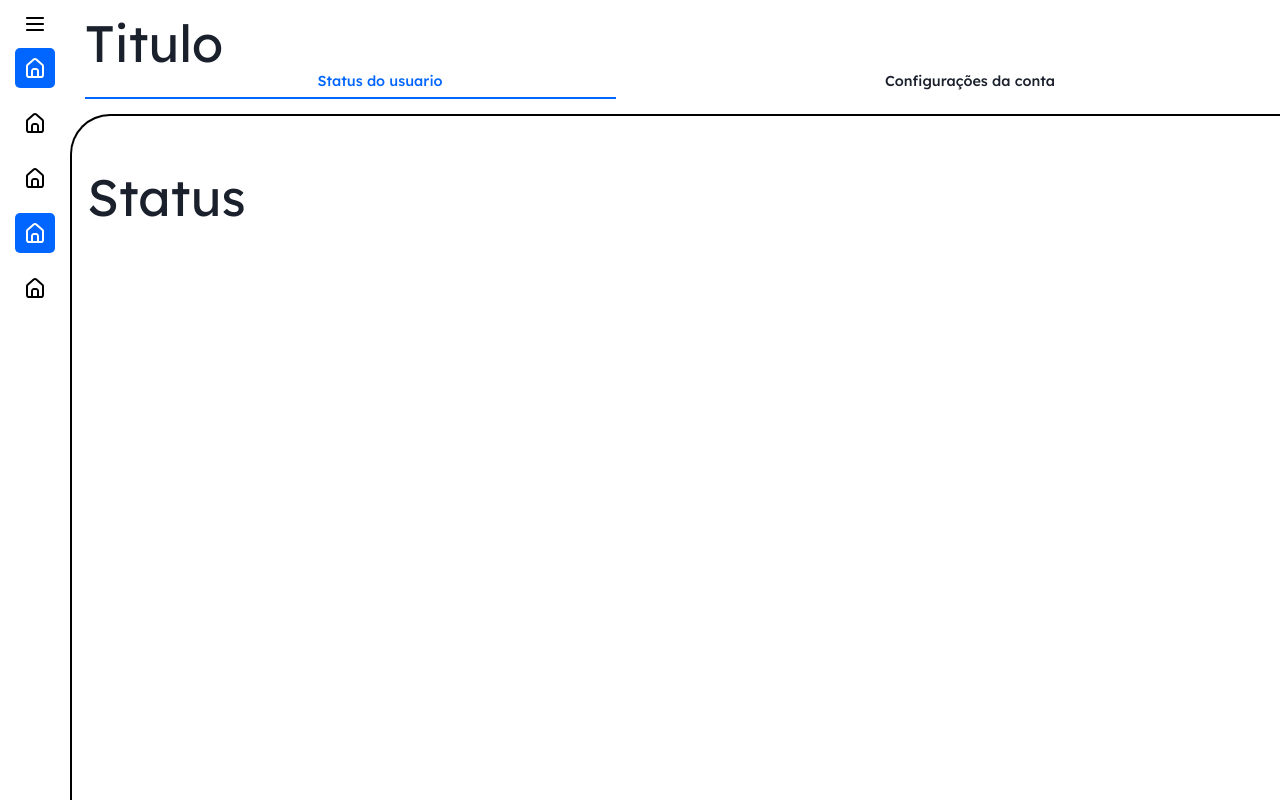
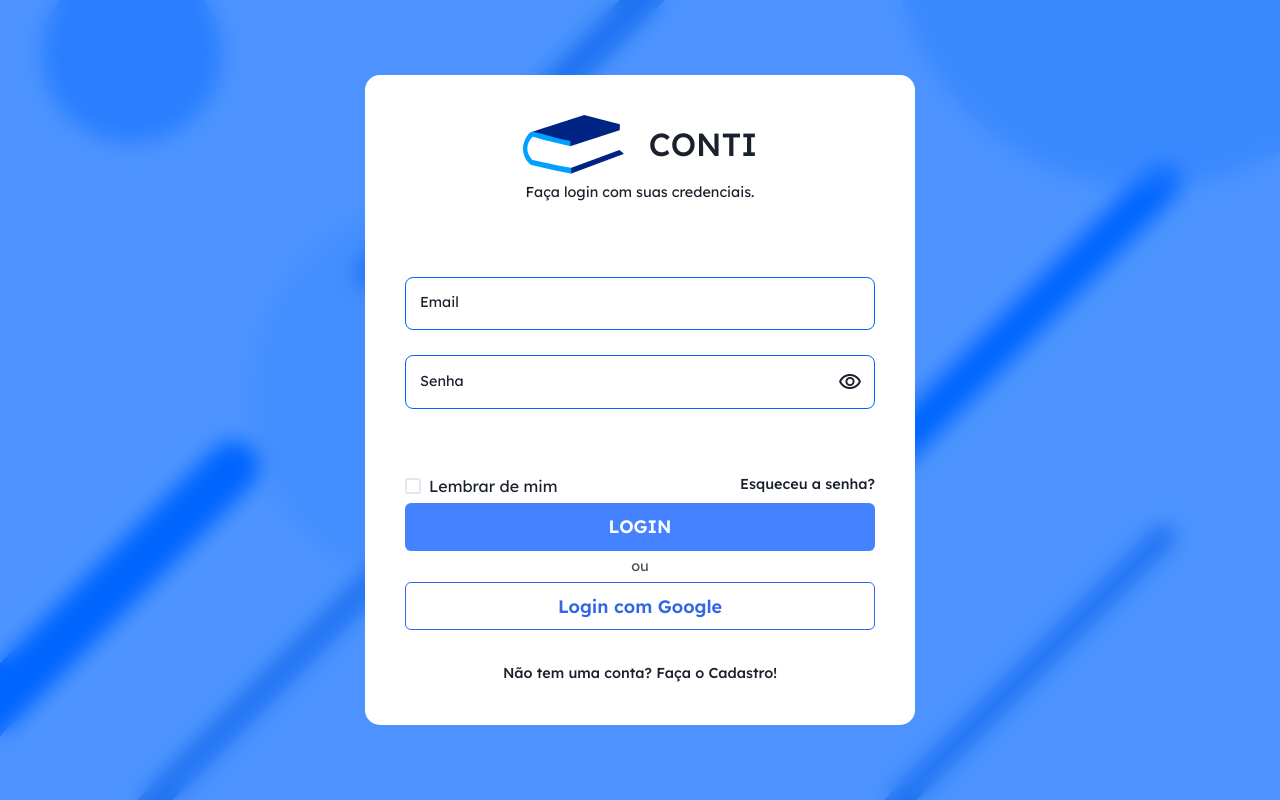
Before and after one commit to TCC-CTI-grupo-1/ConTI, a React (Vite) app in the folder client/: page / in a window 1280 px wide. Built offline with nearby package versions, Linux system fonts and the light colour scheme.

Commit message:
Adicionado react Router Dom e a tela de login leva ao profile quando o mesmo é bem sucedido.

```diff
--- a/client/package.json
+++ b/client/package.json
@@ -14,7 +14,8 @@
     "@emotion/styled": "^11.11.5",
     "framer-motion": "^11.1.9",
     "react": "^18.2.0",
-    "react-dom": "^18.2.0"
+    "react-dom": "^18.2.0",
+    "react-router-dom": "^6.23.1"
   },
   "devDependencies": {
     "@types/file-loader": "^5.0.4",
--- a/client/src/App.tsx
+++ b/client/src/App.tsx
@@ -2,6 +2,8 @@ import { createRoot } from 'react-dom/client';
 import AlertBox from './components/AlertBox';
 import User from './components/user/login/User';
 import Profile from './components/user/profile/Profile';
+import { Routes, Route } from "react-router-dom"
+
 
 const showAlert = (message: string,
     type?: 'error' | 'success' | 'warning' | 'info',
@@ -21,13 +23,13 @@ function App() {
 
 
   return (
-    <>
+    <div className='app'>
       <div id="alert-box-container" className="alert-box-container"></div>
-      <Profile />
-      <div className="bottom-popup">
-
-      </div>
-    </>
+      <Routes>
+        <Route path='/' element={ <User /> } />
+        <Route path='/profile' element={ <Profile /> }></Route>
+      </Routes>
+    </div>
   );
 }
 
--- a/client/src/components/user/login/Login.tsx
+++ b/client/src/components/user/login/Login.tsx
@@ -2,6 +2,8 @@ import { useState } from 'react';
 import Input from '../../Input';
 import Options from "./Options";
 import Logo from './Logo';
+import { useNavigate } from "react-router-dom";
+
 
 import { handleLogin } from '../../../controllers/userController';
 import { showAlert } from '../../../App';
@@ -13,6 +15,9 @@ interface Props{
 }
 
 const Login = ({changeLoginPage}:Props) => {
+
+    //Change URL
+    const navigate = useNavigate();
 
     //Fetch options
     const [loading, setLoading] = useState(false);
@@ -43,8 +48,12 @@ const Login = ({changeLoginPage}:Props) => {
         }
         else{
             setLoading(true);
-            await handleLogin(email, password, remember);
+            const loginSuccess = await handleLogin(email, password, remember);
             setLoading(false);
+
+            if (loginSuccess) {
+                navigate("/profile");
+            }
         }
     }
 
--- a/client/src/components/user/login/Logo.tsx
+++ b/client/src/components/user/login/Logo.tsx
@@ -1,4 +1,4 @@
-import logo from '../../assets/logo.png';
+import logo from '../../../assets/logo.png';
 
 interface Props{
     type: 'login' | 'signup'
--- a/client/src/components/user/login/Signup.tsx
+++ b/client/src/components/user/login/Signup.tsx
@@ -2,6 +2,7 @@ import { useState } from 'react';
 import Input from '../../Input';
 import Options from "./Options";
 import Logo from './Logo';
+import { useNavigate } from "react-router-dom";
 
 import { validadeEmail, validadePassword, handleSignup } from '../../../controllers/userController';
 import { showAlert } from '../../../App';
@@ -13,6 +14,10 @@ interface Props{
 }
 
 const Signup = ({changeLoginPage}:Props) => {
+
+    //Change URL
+    const navigate = useNavigate();
+
 
     //Fetch options
     const [loading, setLoading] = useState(false);
@@ -89,8 +94,12 @@ const Signup = ({changeLoginPage}:Props) => {
         }
         else{
             setLoading(true);
-            await handleSignup(name, email, password, remember);
+            const signupSuccess = await handleSignup(name, email, password, remember);
             setLoading(false);
+
+            if(signupSuccess){
+                navigate('/profile');
+            }
         }
     }
 
--- a/client/src/controllers/userController.ts
+++ b/client/src/controllers/userController.ts
@@ -1,4 +1,6 @@
 import { showAlert } from "../App";
+import { useNavigate } from "react-router-dom";
+
 
 const validadeEmail = (email: string): string[] => { //Deveria mudar string[] para uma interface??
     let newIsEmailValid = ['@', '.'];
@@ -70,6 +72,8 @@ async function handleSignup(name: string, email: string, password: string, remem
         if (!response.ok) {
             throw new Error(responseData.message);
         } else {
+
+            showAlert("Cadastro bem sucedido!", "success");
             return true;
         }
     } catch (err: any) {
@@ -80,6 +84,7 @@ async function handleSignup(name: string, email: string, password: string, remem
 }
 
 async function handleLogin(email: string, password: string, remember: boolean): Promise<boolean> {
+    //const navigate = useNavigate();
     try {
         const data = {
             email: email,
@@ -99,8 +104,12 @@ async function handleLogin(email: string, password: string, remember: boolean):
         if (!response.ok) {
             throw new Error(responseData.message);
         } else {
-            console.log('L');
-            window.location.href = "https://www.youtube.com/watch?v=KZzJlyjMJws";
+            //console.log('L');
+            //window.location.href = "https://www.youtube.com/watch?v=KZzJlyjMJws";
+
+            //navigate("/profile");
+
+            showAlert("Login bem sucedido!", "success");
             return true;
         }
     } catch (err: any) {
--- a/client/src/index.scss
+++ b/client/src/index.scss
@@ -780,7 +780,7 @@ h2{
     }
     & #input{
       margin-bottom: var(--margin-1);
-      margin-top: var(--margin-2);
+      margin-top: var(--margin-1);
     }
 
   }
--- a/client/src/main.tsx
+++ b/client/src/main.tsx
@@ -3,12 +3,14 @@ import ReactDOM from 'react-dom/client'
 import App from './App.tsx'
 import './index.scss'
 import { ChakraProvider } from '@chakra-ui/react';
-
+import { BrowserRouter } from 'react-router-dom';
 
 ReactDOM.createRoot(document.getElementById('root')!).render(
-    <ChakraProvider>
-        <React.StrictMode>
-            <App />
-        </React.StrictMode>
-    </ChakraProvider>,
+    <BrowserRouter>
+        <ChakraProvider>
+            <React.StrictMode>
+                <App />
+            </React.StrictMode>
+        </ChakraProvider>
+    </BrowserRouter>,
 )
```
Also changed, not shown: 2 other files (tests, documents, lock files or other folders).
